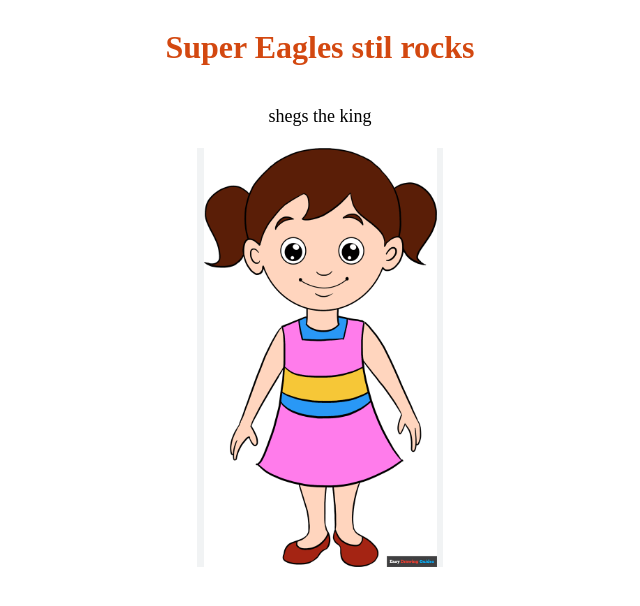
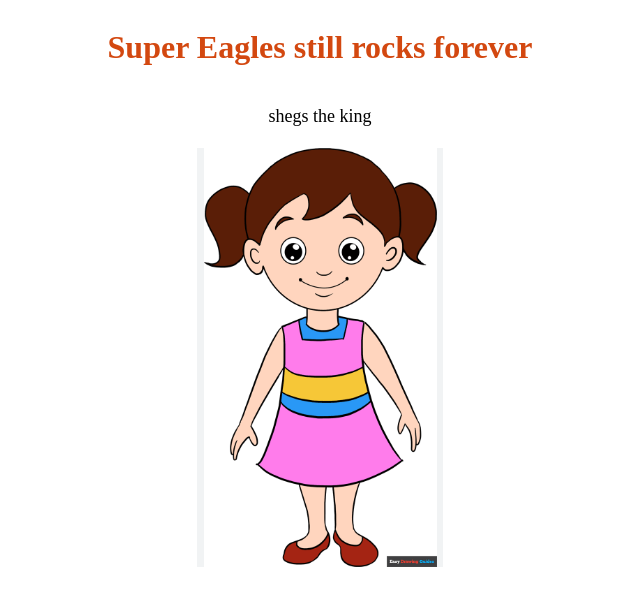
Before and after one commit to TechCrystal/test, a plain HTML site: page index.html in a window 1280 px wide. Shown: the whole page, without its empty margins (320-960 px from the left). Drawn offline with Linux system fonts and the light colour scheme.

Commit message:
first commit

```diff
--- a/index.html
+++ b/index.html
@@ -8,7 +8,7 @@
     <link rel="stylesheet" href="style.css">
 </head>
 <body>
-    <H1>Super Eagles stil rocks</H1>
+    <H1>Super Eagles still rocks forever</H1>
     <P>shegs the king</P>
     <img src="assets/lil girl.png" alt="">
 </body>
```
